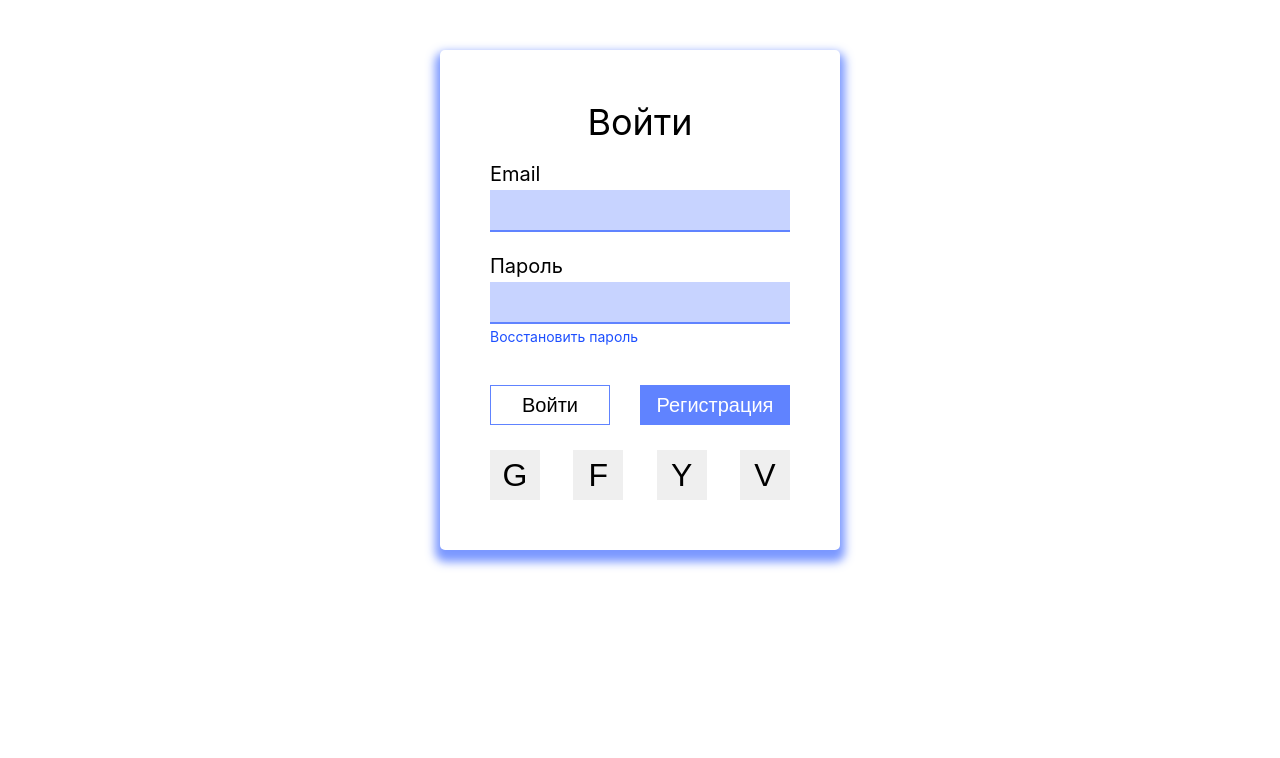
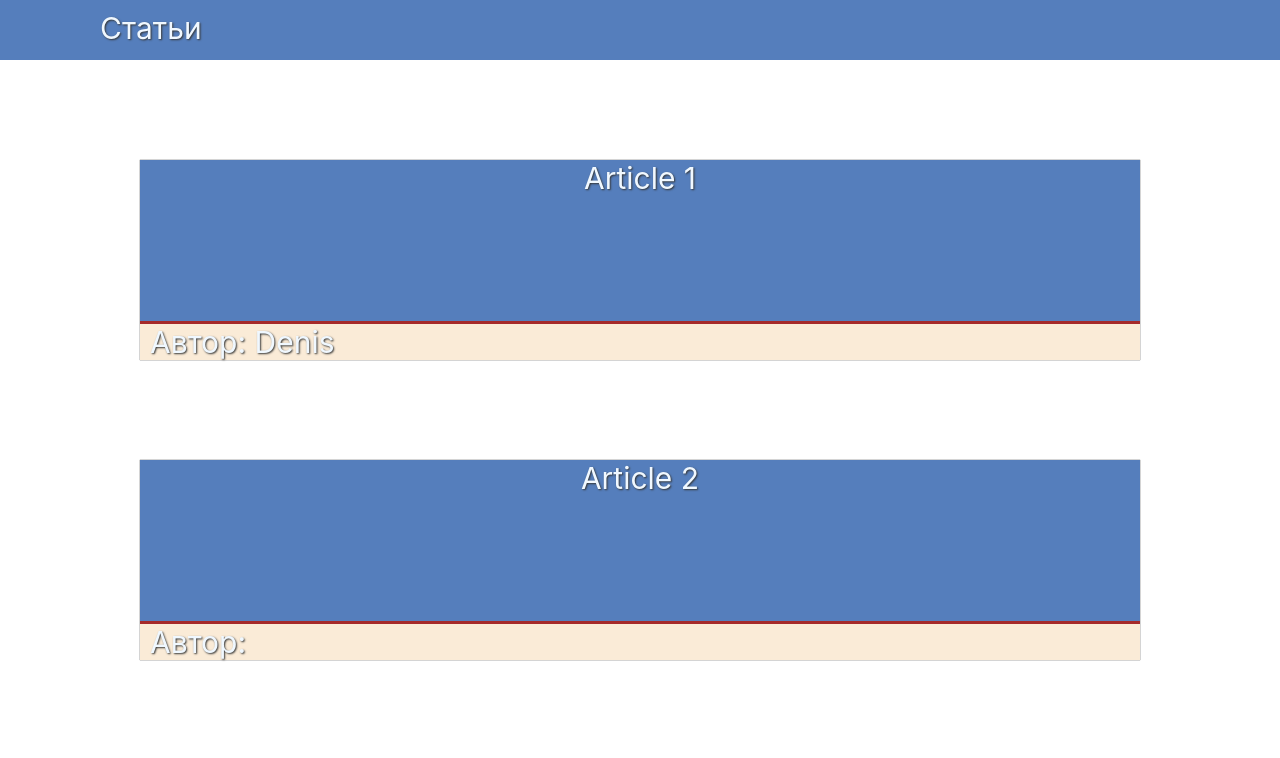
Before and after one commit to Slameich-web/ru_linked_in, a React (Vite) app in the folder client/: page /article in a window 1280 px wide. Before the commit this address led to /authorization. Shown: the top 758 px of the page. Built offline with nearby package versions, Linux system fonts and the light colour scheme.

Commit message:
Article ver 1

```diff
--- a/client/src/App.tsx
+++ b/client/src/App.tsx
@@ -8,7 +8,7 @@ import { Registration } from './pages/Registration';
 import { StartPage } from './pages/StartPage';
 import { RequireAuth } from './hoc/RequireAuth';
 import { useDispatch } from 'react-redux';
-
+import { Article } from './pages/Article';
 const App = () => {
   const dispatch = useDispatch();
   const navigate = useNavigate();
@@ -27,6 +27,7 @@ const App = () => {
         <Route path='/authorization' element={<Authorization />} />
         <Route path='/recover_password' element={<RecoverPassword />} />
         <Route path='/start_page' element={<StartPage />} />
+        <Route path='/article' element={<Article />} />
         <Route path='/' element={<Layout />}>
           <Route
             path='/profile_page'
--- /dev/null
+++ b/client/src/pages/Article/Article_placeholder.scss
@@ -0,0 +1,20 @@
+.article_placeholder {
+  display: flex;
+  flex-direction: column;
+  justify-content: space-evenly;
+  align-items: center;
+}
+.article_placeholder__basic {
+  display: flex;
+  align-items: center;
+  flex-direction: column;
+  justify-content: space-between;
+  margin-top: 100px;
+  width: 1000px;
+  height: 200px;
+  background-color: rgb(85, 126, 188);
+  color: aliceblue;
+  text-shadow: 1px 1px 2px rgb(53, 54, 54);
+  font-size: 30px;
+  box-shadow: 0px 0px 1px black;
+}
--- /dev/null
+++ b/client/src/pages/Article/components/Article_footer.scss
@@ -0,0 +1,12 @@
+.article_footer {
+  width: 1000px;
+  display: flex;
+  align-self: center;
+  align-self: baseline;
+  background-color: antiquewhite;
+  border-top: 3px solid brown;
+  box-shadow: 0px 0px 0px black;
+  .article_footer_text {
+    margin-left: 10px;
+  }
+}
--- /dev/null
+++ b/client/src/pages/Article/components/Article_header.scss
@@ -0,0 +1,19 @@
+.article_header {
+  display: flex;
+  width: 100%;
+  height: 60px;
+  background-color: rgb(85, 126, 188);
+  border-bottom: 3px;
+  border-color: black;
+  .article_logo {
+    display: flex;
+    color: aliceblue;
+    text-shadow: 1px 1px 2px rgb(53, 54, 54);
+    align-items: center;
+    width: 600px;
+    justify-content: flex-start;
+    margin-bottom: 5px;
+    font-size: 30px;
+    margin-left: 100px;
+  }
+}
--- /dev/null
+++ b/client/src/pages/Article/components/Article_placeholder.tsx
@@ -0,0 +1,20 @@
+import React from 'react';
+import './Article_footer.scss';
+export const ArcticlePlaceholder = ({
+  children,
+  title,
+  style,
+  author,
+  ...props
+}: any) => {
+  return (
+    <div className={style}>
+      <div>
+        <span>{title}</span>
+      </div>
+      <div className='article_footer'>
+        <span className='article_footer_text'>Автор: {author}</span>
+      </div>
+    </div>
+  );
+};
--- /dev/null
+++ b/client/src/pages/Article/components/Header.tsx
@@ -0,0 +1,9 @@
+import React from 'react';
+import './Article_header.scss';
+export const ArticleHeader = () => {
+  return (
+    <div className='article_header'>
+      <span className='article_logo'>Статьи</span>
+    </div>
+  );
+};
--- /dev/null
+++ b/client/src/pages/Article/index.tsx
@@ -0,0 +1,26 @@
+import React from 'react';
+import { ArcticlePlaceholder } from './components/Article_placeholder';
+import './Article_placeholder.scss';
+import { ArticleHeader } from './components/Header';
+export const Article = () => {
+  return (
+    <div>
+      <ArticleHeader />
+      <div className='article_placeholder'>
+        <ArcticlePlaceholder
+          title='Article 1'
+          style='article_placeholder__basic'
+          author='Denis'
+        />
+        <ArcticlePlaceholder
+          title='Article 2'
+          style='article_placeholder__basic'
+        />
+        <ArcticlePlaceholder
+          title='Article 3'
+          style='article_placeholder__basic'
+        />
+      </div>
+    </div>
+  );
+};
```
